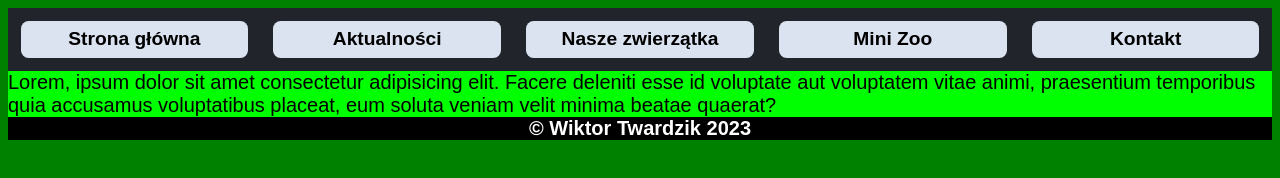
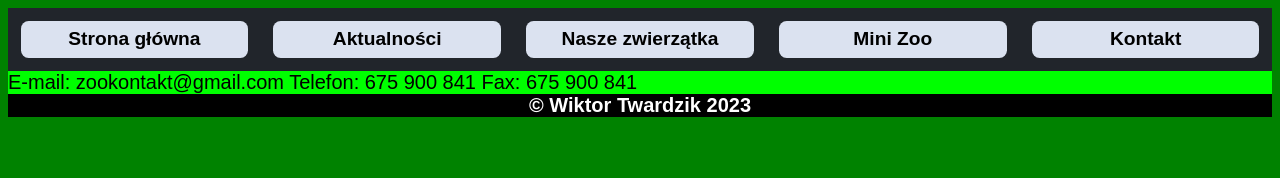
Before and after one commit to wiktorTwardzik/Projekcik, a plain HTML site: page Projekt strona/kontakt.html in a window 1280 px wide. Drawn offline with Linux system fonts and the light colour scheme.

Commit message:
Update kontakt.html

```diff
--- a/Projekt strona/kontakt.html
+++ b/Projekt strona/kontakt.html
@@ -22,7 +22,11 @@
        </header>
 
        <main>
-        <article><p>Lorem, ipsum dolor sit amet consectetur adipisicing elit. Facere deleniti esse id voluptate aut voluptatem vitae animi, praesentium temporibus quia accusamus voluptatibus placeat, eum soluta veniam velit minima beatae quaerat?</p></article>
+        <article class="article2"><p>
+            E-mail: zookontakt@gmail.com
+            Telefon: 675 900 841
+            Fax: 675 900 841
+        </p></article>
        </main>
 
        <footer>
```
